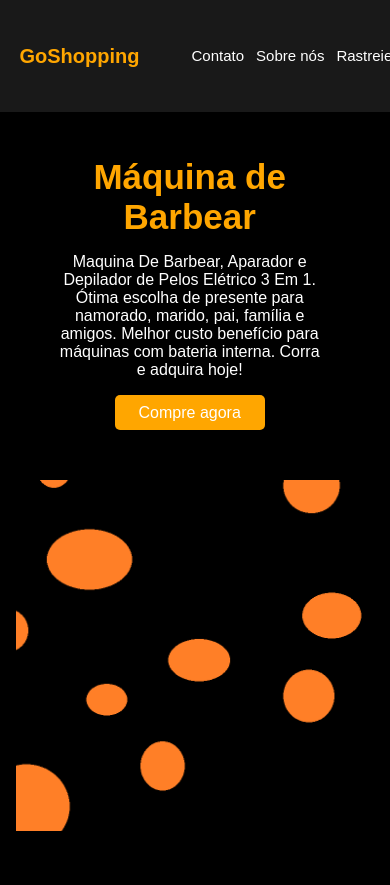
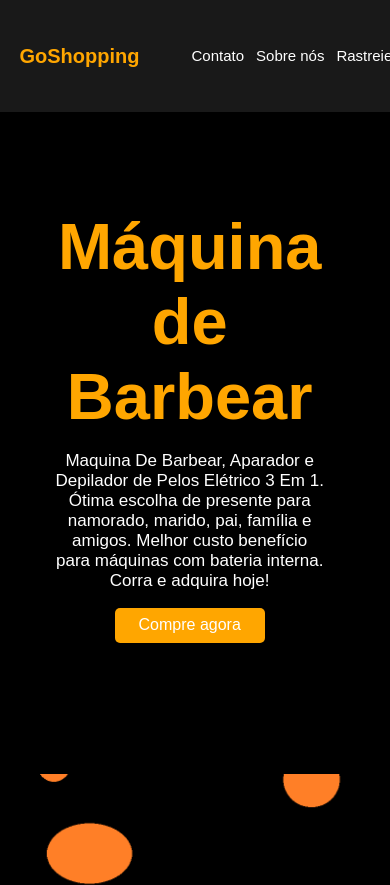
Before and after one commit to MatheoLorenzo/maquininha, a plain HTML site: page index.html in a window 390 px wide. Shown: the top 885 px of the page. Drawn offline with Linux system fonts and the light colour scheme; a script that the page names is missing.

Commit message:
Mais ajust4es

```diff
--- a/estilos/contato.css
+++ /dev/null
@@ -1,43 +0,0 @@
-body {
-    padding: 0;
-    margin: 0;
-    background-color: black;
-    color: white;
-}
-
-header {
-    background-color: rgba(32, 32, 32, 0.692);
-}
-
-nav {
-    display: flex;
-    justify-content: space-between;
-    align-items: center;
-    height: 80px;
-    margin-right: 20em
-}
-
-nav > h1 {   /*LOGO*/
-    color: rgb(255, 166, 0);
-     margin-left: 15vw;  /* 1vw no @midia*/
-}
-
-.nav li {
-    display: inline-block;
-    margin-left: 20px;
-}
-
-.nav {
-    display: flex;
-    margin-right: 45vw;
-    white-space: nowrap;
-}
-
-.nav a {
-    text-decoration: none;
-    color: white;
-}
-
-.nav a:hover {
-    text-decoration: underline;
-}
--- a/estilos/style.css
+++ b/estilos/style.css
@@ -205,7 +205,8 @@ img {
 
     .title > h1 {
         color: #ffa600;
-        font-size: 50px;
+        font-size: 65px;
+        margin-top: 24%;
     }
 
     .title > p {
@@ -223,12 +224,12 @@ img {
         font-size: 16px;
         width: 150px;
         height: 35px;
-        margin-bottom: 30px;
+        margin-bottom: 36%;
     }
 
     .container-img-product > img {
         max-width: 100%;
-        height: 65vw;
+        height: 80vw;
         margin-bottom: 30px;
     }
 
@@ -320,7 +321,12 @@ img {
 
     @media (max-width: 630px) {
         .title > h1 {
-            font-size: 35px;
+            font-size: 65px;
+            margin-top: 30%;
+        }
+
+        .product p {
+            font-size: 17px;
         }
 
         nav > h1 {
@@ -338,6 +344,7 @@ img {
             height: 90vw;
             margin-bottom: 30px;
             margin-bottom: 5em;
+            margin-top: 4%;
         }
 
         .main-image {
@@ -348,7 +355,7 @@ img {
         .thumbnail-images > img {
             max-width: 100%;
             object-fit: cover;
-            height: 30vw;
+            height: 28vw;
         }
 
         .main-image {
```
